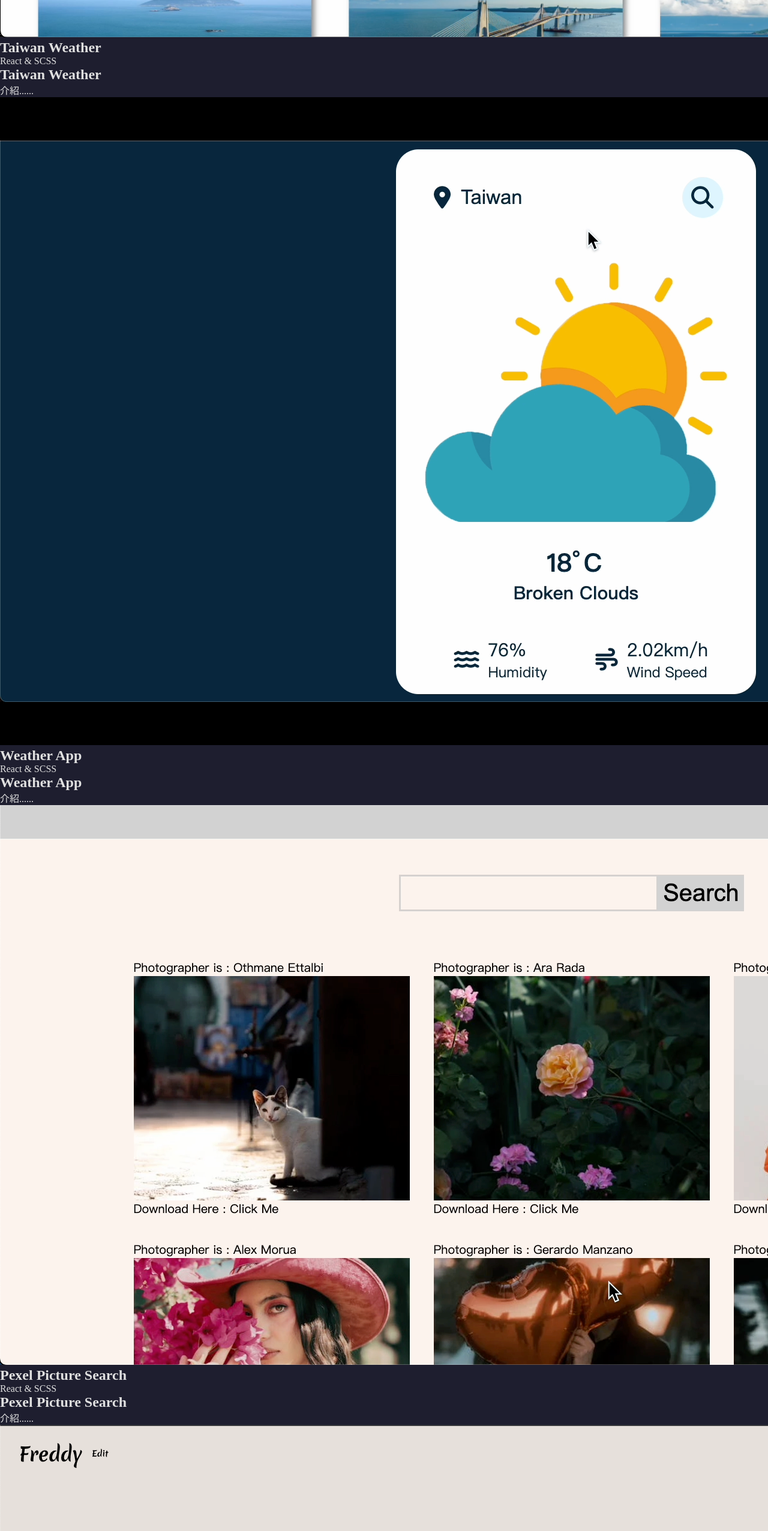
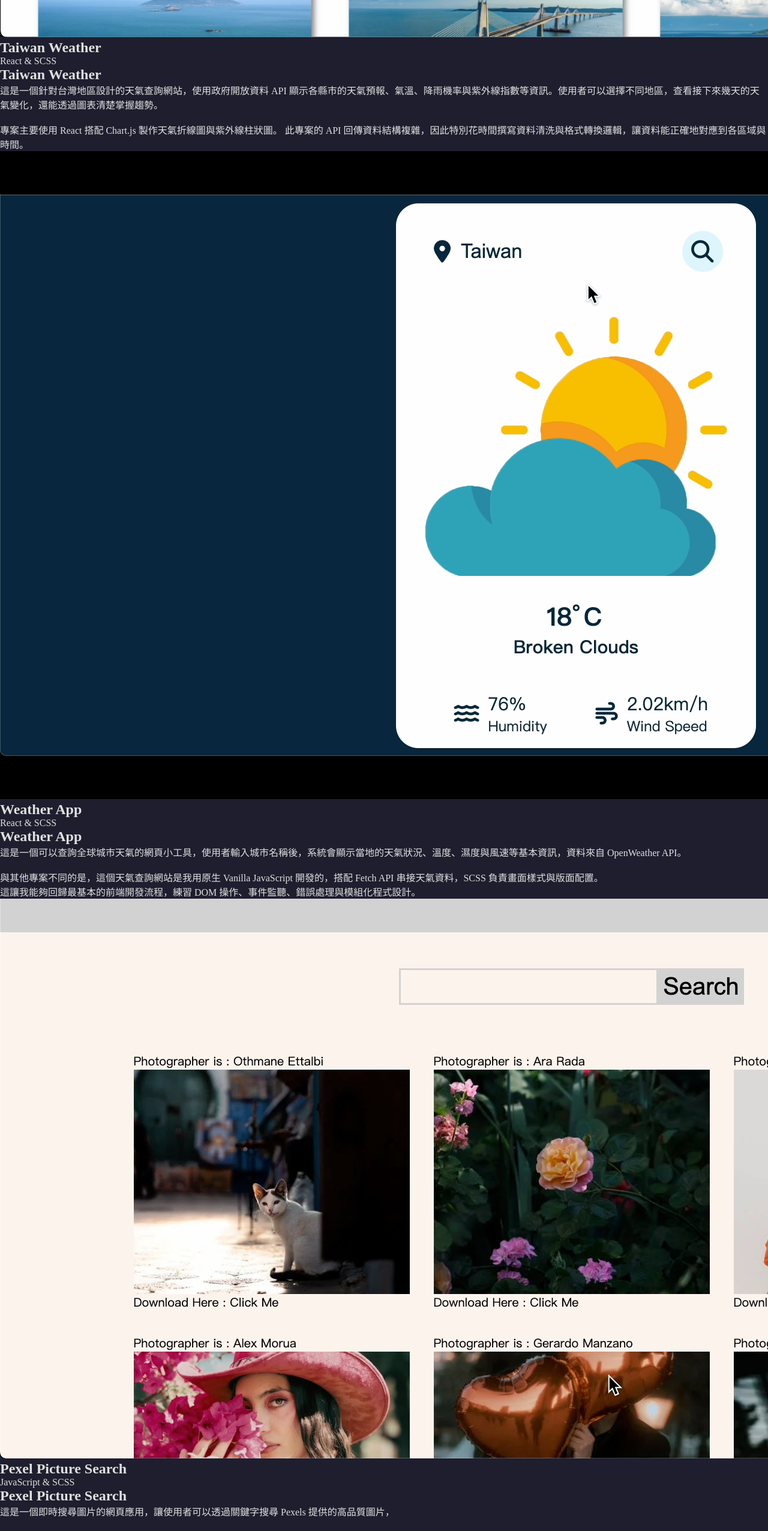
Before and after one commit to freddy990117/My_Website, a React (Vite) app: page / in a window 1280 px wide. Shown: the part 2380-4932 px from the top of the page at 60% size. Built offline with nearby package versions, Linux system fonts and the light colour scheme.

Commit message:
加入專案的說明

```diff
--- a/src/Components/Homepage.jsx
+++ b/src/Components/Homepage.jsx
@@ -68,7 +68,15 @@ const Homepage = () => {
           </div>
           <div className="introduce">
             <h1>Taiwan Weather</h1>
-            <p>介紹......</p>
+            <p>
+              這是一個針對台灣地區設計的天氣查詢網站，使用政府開放資料 API
+              顯示各縣市的天氣預報、氣溫、降雨機率與紫外線指數等資訊。使用者可以選擇不同地區，查看接下來幾天的天氣變化，還能透過圖表清楚掌握趨勢。
+              <br />
+              <br />
+              專案主要使用 React 搭配 Chart.js 製作天氣折線圖與紫外線柱狀圖。
+              此專案的 API
+              回傳資料結構複雜，因此特別花時間撰寫資料清洗與格式轉換邏輯，讓資料能正確地對應到各區域與時間。
+            </p>
           </div>
         </div>
         <div className="Component">
@@ -81,7 +89,17 @@ const Homepage = () => {
           </div>
           <div className="introduce">
             <h1>Weather App</h1>
-            <p>介紹......</p>
+            <p>
+              這是一個可以查詢全球城市天氣的網頁小工具，使用者輸入城市名稱後，系統會顯示當地的天氣狀況、溫度、濕度與風速等基本資訊，資料來自
+              OpenWeather API。
+              <br />
+              <br />
+              與其他專案不同的是，這個天氣查詢網站是我用原生 Vanilla JavaScript
+              開發的，搭配 Fetch API 串接天氣資料，SCSS 負責畫面樣式與版面配置。
+              <br />
+              這讓我能夠回歸最基本的前端開發流程，練習 DOM
+              操作、事件監聽、錯誤處理與模組化程式設計。
+            </p>
           </div>
         </div>
         <div className="Component">
@@ -89,12 +107,21 @@ const Homepage = () => {
             <img src="./public/Pexel_Picture_Intro.png" alt="Pexel Picture" />
             <div className="useSkill">
               <h1>Pexel Picture Search</h1>
-              <p>React & SCSS</p>
+              <p>JavaScript & SCSS</p>
             </div>
           </div>
           <div className="introduce">
             <h1>Pexel Picture Search</h1>
-            <p>介紹......</p>
+            <p>
+              這是一個即時搜尋圖片的網頁應用，讓使用者可以透過關鍵字搜尋 Pexels
+              提供的高品質圖片，
+              <br />
+              <br />
+              這個專案使用了 React 建構前端畫面，搭配 Axios 處理非同步 API
+              請求，並透過 React Router
+              進行頁面路由切換。整體設計強調簡潔、直覺的搜尋體驗，並處理了圖片載入時的
+              loading 狀態，讓使用者在等待資料時也能有良好的操作感受。
+            </p>
           </div>
         </div>
         <div className="Component">
@@ -110,7 +137,13 @@ const Homepage = () => {
           </div>
           <div className="introduce">
             <h1>Personal Portfolio Website</h1>
-            <p>介紹......</p>
+            <p>
+              這是我設計並開發的個人作品網站，用來介紹自己的背景、技能與開發專案，目的是讓訪客快速了解我的專業能力與開發風格。網站內容包含首頁動畫、自我介紹、技能圖示區塊、專案介紹以及聯絡表單。
+              <br />
+              <br />
+              在開發上，我採用 React 與 SCSS 打造整體版面與互動效果，並透過 RWD
+              響應式設計讓網站能在電腦與手機上都能流暢瀏覽。
+            </p>
           </div>
         </div>
       </section>
```
